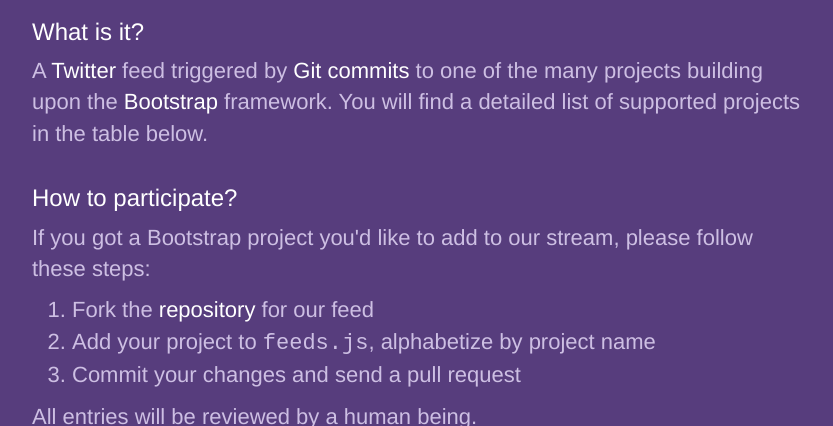
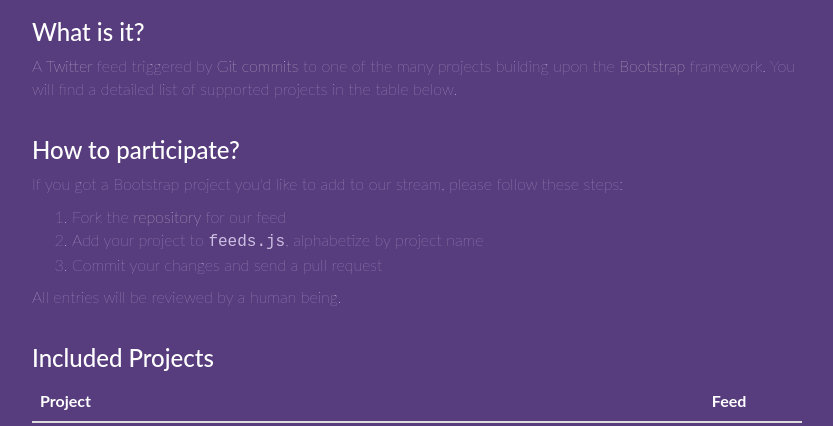
Before and after one commit to gitbootstrap/feeds, a plain HTML site: page index.html in a window 1280 px wide. Shown: the part 93-519 px from the top of the page, without its empty margins (223-1056 px from the left). Drawn offline with nearby package versions, Linux system fonts and the light colour scheme.

Commit message:
changed default font to Lato

```diff
--- a/css/style.css
+++ b/css/style.css
@@ -20,7 +20,7 @@
 table{border-collapse:collapse;border-spacing:0;}
 @media print{*{text-shadow:none !important;color:#000 !important;background:transparent !important;box-shadow:none !important;} a,a:visited{text-decoration:underline;} a[href]:after{content:" (" attr(href) ")";} abbr[title]:after{content:" (" attr(title) ")";} a[href^="javascript:"]:after,a[href^="#"]:after{content:"";} pre,blockquote{border:1px solid #999;page-break-inside:avoid;} thead{display:table-header-group;} tr,img{page-break-inside:avoid;} img{max-width:100% !important;} @page {margin:2cm .5cm;}p,h2,h3{orphans:3;widows:3;} h2,h3{page-break-after:avoid;} select{background:#fff !important;} .navbar{display:none;} .table td,.table th{background-color:#fff !important;} .btn>.caret,.dropup>.btn>.caret{border-top-color:#000 !important;} .label{border:1px solid #000;} .table{border-collapse:collapse !important;} .table-bordered th,.table-bordered td{border:1px solid #ddd !important;}}*,*:before,*:after{-webkit-box-sizing:border-box;-moz-box-sizing:border-box;box-sizing:border-box;}
 html{font-size:62.5%;-webkit-tap-highlight-color:rgba(0, 0, 0, 0);}
-body{font-family:"Helvetica Neue",Helvetica,Arial,sans-serif;font-size:22px;font-weight:lighter;line-height:1.428571429;color:#cdbfe3;background-color:#573d7d;}
+body{font-family:Lato,Helvetica,Arial,sans-serif;font-size:16px;font-weight:lighter;line-height:1.428571429;color:#cdbfe3;background-color:#573d7d;}
 input,button,select,textarea{font-family:inherit;font-size:inherit;line-height:inherit;}
 a{color:#fff;text-decoration:none;}a:hover,a:focus{text-decoration:underline;}
 a:focus{outline:thin dotted #333;outline:5px auto -webkit-focus-ring-color;outline-offset:-2px;}
```
